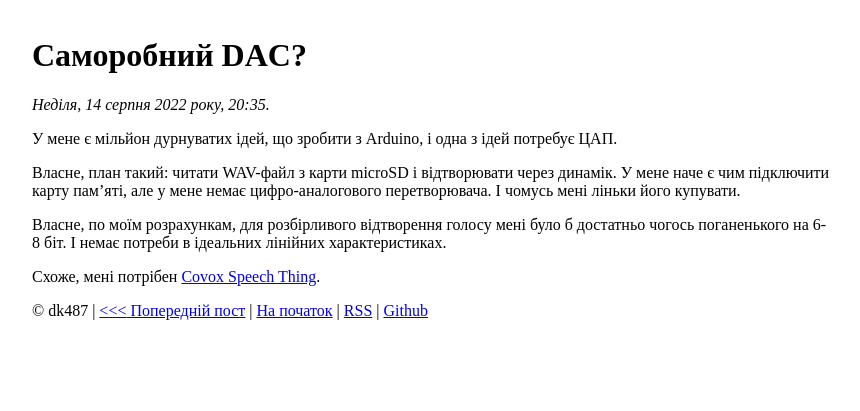
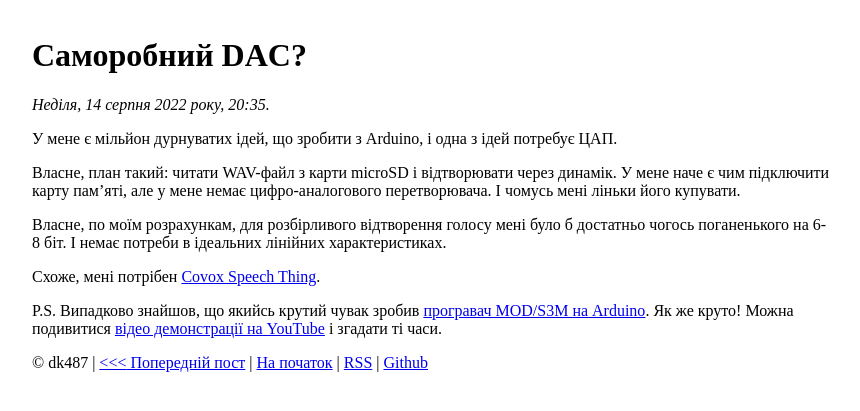
Before and after one commit to dk487/test.de.co.ua, a Jekyll site: the page built from _posts/2022/2022-08-14-samorobnyi-dac.md, in a window 1280 px wide. Shown: the top 411 px of the page, without its empty margins (208-1068 px from the left). Built offline with Jekyll 4.4.1, drawn with Linux system fonts in a browser that asks for light colours.

Commit message:
Post update

```diff
--- a/_posts/2022/2022-08-14-samorobnyi-dac.md
+++ b/_posts/2022/2022-08-14-samorobnyi-dac.md
@@ -11,4 +11,8 @@ date: 2022-08-14 23:35:04 +03:00
 
 Схоже, мені потрібен [Covox Speech Thing][1].
 
+P.S. Випадково знайшов, що якийсь крутий чувак зробив [програвач MOD/S3M на Arduino][2]. Як же круто! Можна подивитися [відео демонстрації на YouTube][3] і згадати ті часи.
+
 [1]: https://en.wikipedia.org/wiki/Covox_Speech_Thing
+[2]: https://github.com/JarkkoPFC/arduino-music-player
+[3]: https://www.youtube.com/watch?v=Qk2NLHaBOnQ
```
